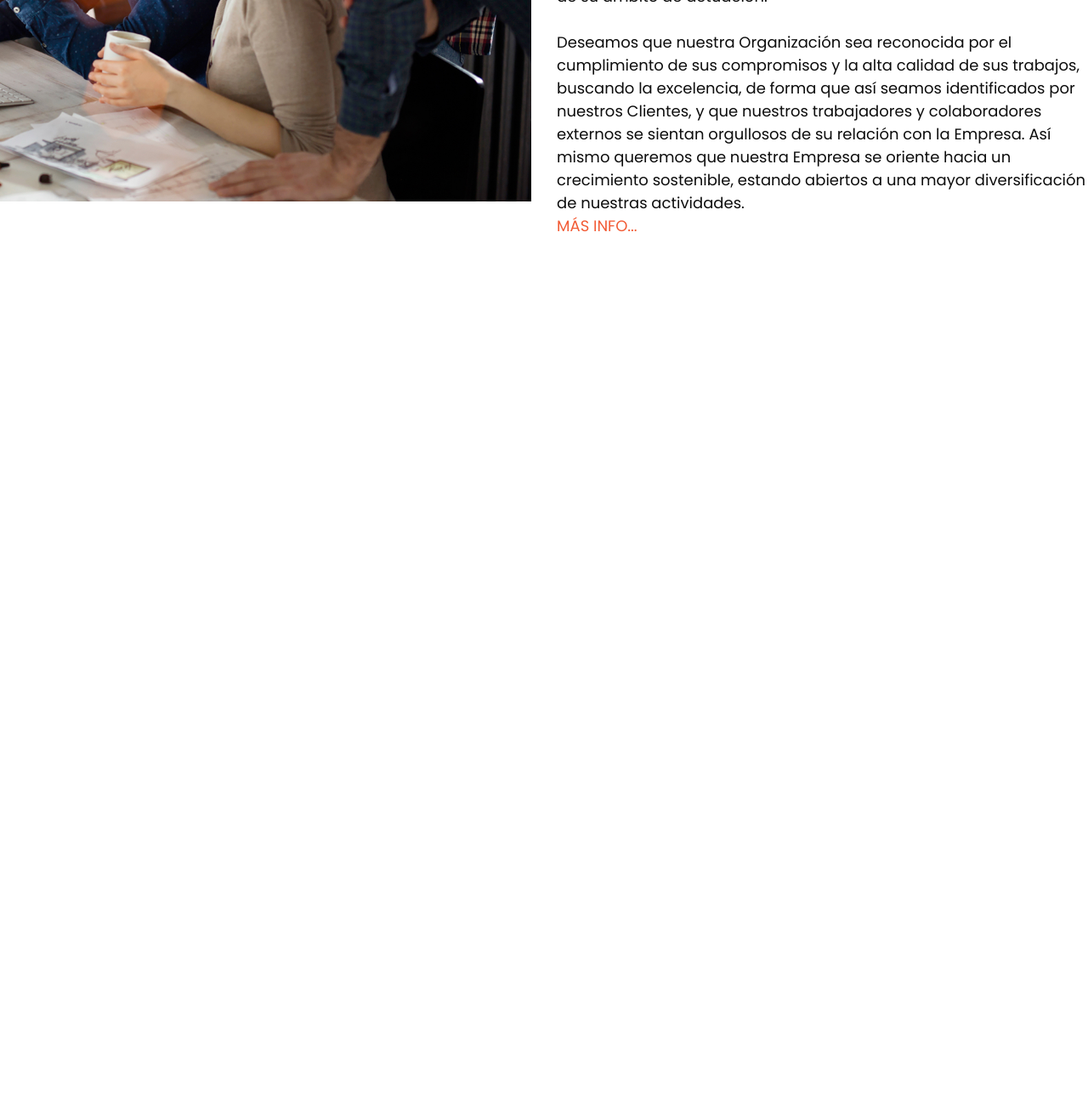
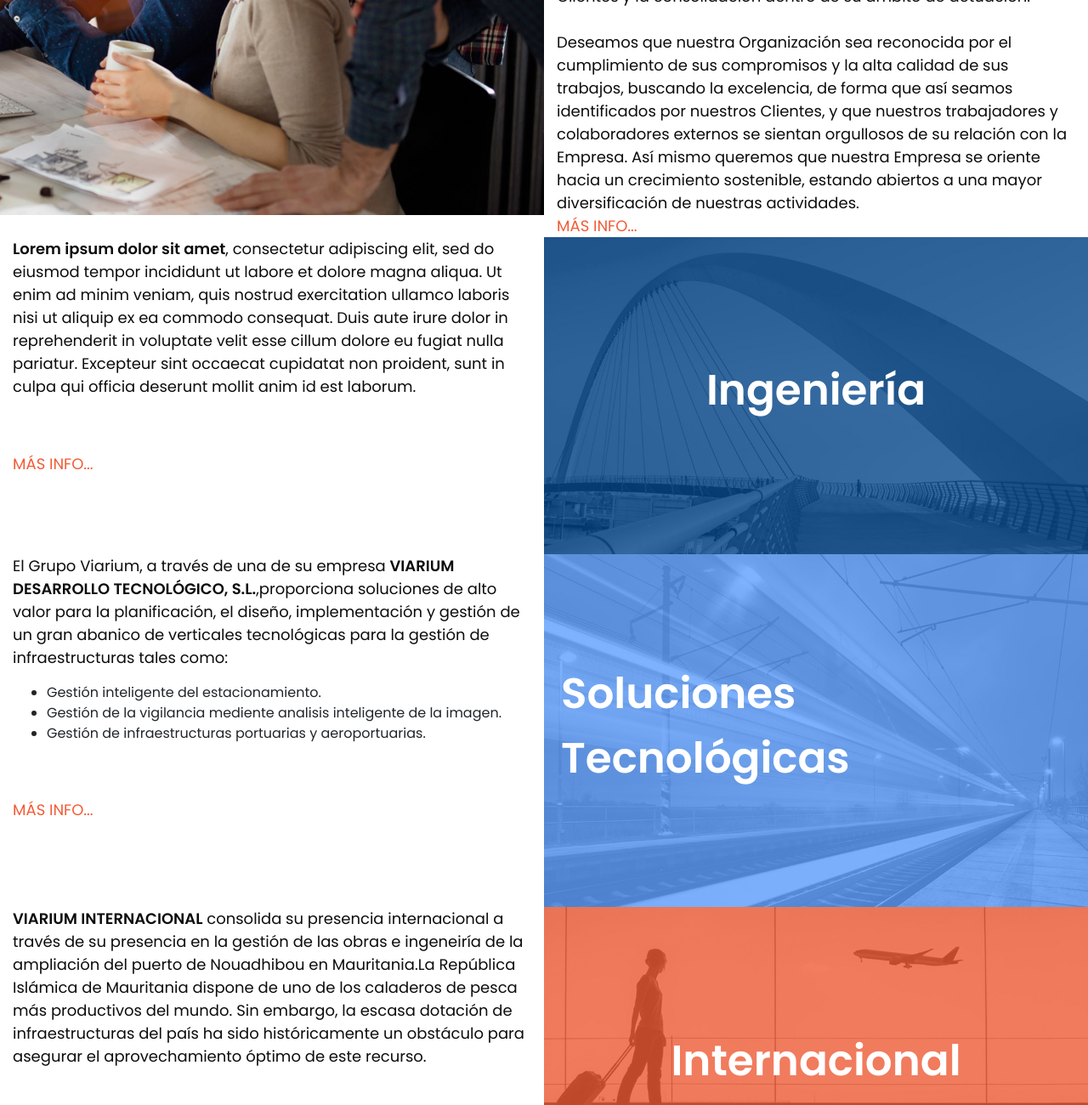
Before and after one commit to patrigh/dinamiqCSS, a website: page src/index.html in a window 1280 px wide. Shown: the part 1500-2800 px from the top of the page at 85% size. Before the commit the page ends 1779 px from the top, so only its background shows below. Drawn offline with nearby package versions, Linux system fonts and the light colour scheme.

Commit message:
añadido ingenieria sol tecnolog e internacional

```diff
--- a/src/index.html
+++ b/src/index.html
@@ -112,7 +112,7 @@
     <!-- QUIENES SOMOS -->
     <div class="container-fluid quienes-somos">
         <div class="row">
-            <div class="col-sm-6">
+            <div class="col-sm-6 p-0">
                 <img src="../assets/images/home-img-1.jpg" class="img-fluid" alt="Quienes somos">
             </div>
             <div class="col sm-6">
@@ -145,6 +145,88 @@
         </div>
     </div>
 
+    <!-- INGENIERIA -->
+    <div class="container-fluid container-card">
+      <div class="row">
+        <div class="col-sm-6">
+          <p class="dinamiq-text-p black">
+            <b>Lorem ipsum dolor sit amet</b>, consectetur adipiscing elit, sed do eiusmod tempor incididunt ut labore
+            et dolore magna aliqua. Ut enim ad minim veniam, quis nostrud exercitation ullamco laboris nisi ut
+            aliquip ex ea commodo consequat. Duis aute irure dolor in reprehenderit in voluptate velit esse
+            cillum dolore eu fugiat nulla pariatur. Excepteur sint occaecat cupidatat non proident, sunt in
+            culpa qui officia deserunt mollit anim id est laborum.
+          </p>
+          <br><br>
+          <a href="" class="dinamiq-text-p orange">MÁS INFO...</a>
+        </div>
+        <div class="col sm-6 p-0">
+          <div class="card">
+            <img class="card-img-top" src="../assets/images/home-img-2.jpg" alt="Card image">
+            <div class="card-img-overlay">
+              <span class="card-title dinamiq-text-h2">Ingeniería</span>
+            </div>
+          </div>
+        </div>
+      </div>
+    </div>
+
+    <!-- SOLUCIONES TECNOLOGICAS -->
+    <div class="container-fluid container-card">
+      <div class="row">
+        <div class="col-sm-6">
+          <p class="dinamiq-text-p black">
+            El Grupo Viarium, a través de una de su empresa <b>VIARIUM DESARROLLO TECNOLÓGICO, S.L.</b>,proporciona
+            soluciones de alto valor para la planificación, el diseño, implementación y gestión de un gran abanico
+            de verticales tecnológicas para la gestión de infraestructuras tales como:
+              <ul>
+                <li>Gestión inteligente del estacionamiento.</li>
+                <li>Gestión de la vigilancia mediente analisis inteligente de la imagen.</li>
+                <li>Gestión de infraestructuras portuarias y aeroportuarias.</li>
+              </ul>
+          </p>
+          <br><br>
+          <a href="" class="dinamiq-text-p orange">MÁS INFO...</a>
+        </div>
+        <div class="col sm-6 p-0">
+          <div class="card">
+            <img class="card-img-top" src="../assets/images/home-img-3.jpg" alt="Card image">
+            <div class="card-img-overlay">
+              <span class="card-title dinamiq-text-h2">Soluciones Tecnológicas</span>
+            </div>
+          </div>
+        </div>
+      </div>
+    </div>
+
+    <!-- INTERNACIONAL -->
+    <div class="container-fluid container-card">
+      <div class="row">
+        <div class="col-sm-6">
+          <p class="dinamiq-text-p black">
+            <b>VIARIUM INTERNACIONAL</b> consolida su presencia internacional a través de su presencia en la gestión
+            de las obras e ingeneiría de la ampliación del puerto de Nouadhibou en Mauritania.La República Islámica de
+            Mauritania dispone de uno de los caladeros de pesca más productivos del mundo. Sin embargo, la escasa
+            dotación de infraestructuras del país ha sido históricamente un obstáculo para asegurar el aprovechamiento
+            óptimo de este recurso.
+          </p>
+          <br><br>
+          <a href="" class="dinamiq-text-p orange">MÁS INFO...</a>
+        </div>
+        <div class="col sm-6 p-0">
+          <div class="card">
+            <img class="card-img-top" src="../assets/images/home-img-4.jpg" alt="Card image">
+            <div class="card-img-overlay">
+              <span class="card-title dinamiq-text-h2">Internacional</span>
+            </div>
+          </div>
+        </div>
+      </div>
+    </div>
+
+
+
+
+
     <script src="https://cdn.jsdelivr.net/npm/jquery@3.5.1/dist/jquery.slim.min.js" integrity="sha384-DfXdz2htPH0lsSSs5nCTpuj/zy4C+OGpamoFVy38MVBnE+IbbVYUew+OrCXaRkfj" crossorigin="anonymous"></script>
     <script src="https://cdn.jsdelivr.net/npm/bootstrap@4.6.2/dist/js/bootstrap.bundle.min.js" integrity="sha384-Fy6S3B9q64WdZWQUiU+q4/2Lc9npb8tCaSX9FK7E8HnRr0Jz8D6OP9dO5Vg3Q9ct" crossorigin="anonymous"></script>
 </body>
--- a/src/index.js
+++ /dev/null
@@ -1,3 +0,0 @@
-import { sayHi } from "./utils"; //en webpack no hay que poner extensiones --> .js
-
-sayHi();
--- a/src/styles/styles.scss
+++ b/src/styles/styles.scss
@@ -5,9 +5,8 @@ body{
     font-family: 'Poppins', sans-serif !important;
 }
 
-.container-fluid{
-   padding: 0 !important;
-}
+
+
 
 .dinamiq-text-h1{
     color: $dinamiq-white;
@@ -22,6 +21,9 @@ body{
     font-weight: 600;
     letter-spacing: 0;
     line-height: 76px;
+}
+.dinamiq-text-h2.dark-blue{
+    color: $dinamiq-dark-blue;
 }
 .dinamiq-text-h3{
     color: $dinamiq-white;
@@ -114,6 +116,17 @@ body{
         margin: 9px 16px 18px 0;
     }
 }
-.dinamiq-text-h2.dark-blue{
-    color: $dinamiq-dark-blue;
+
+//
+.container-card{
+    .card, .card-img-top, .card-img-overlay{
+        border: 0!important;
+        border-radius: 0!important;
+    }
+    .card-img-overlay{
+        display: flex !important;
+        flex-direction: column;
+        align-items: center;
+        justify-content: center;
+    }
 }
```
Also changed, not shown: assets/images/home-img-2.jpg (added), src/styles/styles.css, 1 other file.
